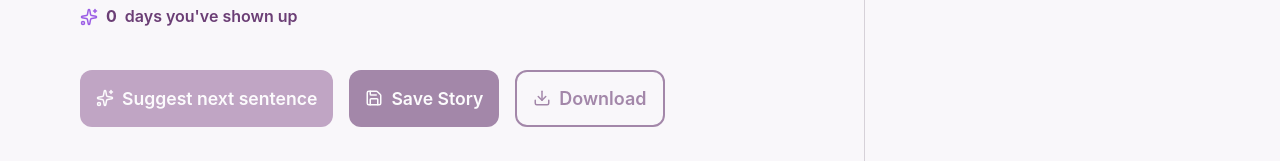
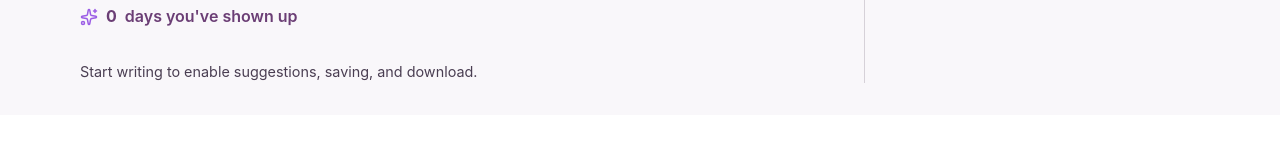
Before and after one commit to Doileo/write-with-me, a React (Vite) app: page / in a window 1280 px wide. Shown: the part 791-952 px from the top of the page. After the commit the page ends 906 px from the top, so only its background shows below. Built offline with nearby package versions, Linux system fonts and the light colour scheme; no server answers.

Commit message:
feat(writing-screen): hide action buttons until user begins writing

```diff
--- a/src/components/WritingScreen/WritingScreen.jsx
+++ b/src/components/WritingScreen/WritingScreen.jsx
@@ -230,12 +230,13 @@ const WritingScreen = () => {
           />
 
           {/* Action Buttons: Suggest, Save, Download */}
+          {!isEmpty && (
             <div className={styles["writing-screen__actions"]}>
               <button
                 className={styles["writing-screen__suggest-button"]}
                 type="button"
                 onClick={handleSuggestClick}
-              disabled={loadingSuggestion || isEmpty}
+                disabled={loadingSuggestion}
                 aria-busy={loadingSuggestion}
                 aria-label="Ask AI for next sentence suggestion"
               >
@@ -247,7 +248,6 @@ const WritingScreen = () => {
                 className={styles["save-button"]}
                 type="button"
                 onClick={saveStory}
-              disabled={isEmpty}
                 aria-label="Save your story"
               >
                 <Save
@@ -262,13 +262,13 @@ const WritingScreen = () => {
                 className={styles["export-button"]}
                 type="button"
                 onClick={exportTxt}
-              disabled={isEmpty}
                 aria-label="Download your story as a text file"
               >
                 <Download size={18} aria-hidden="true" />
                 Download
               </button>
             </div>
+          )}
 
           {/* Helper text when empty */}
           {isEmpty && (
```
Lines whose indentation alone changed are shown as unchanged.
